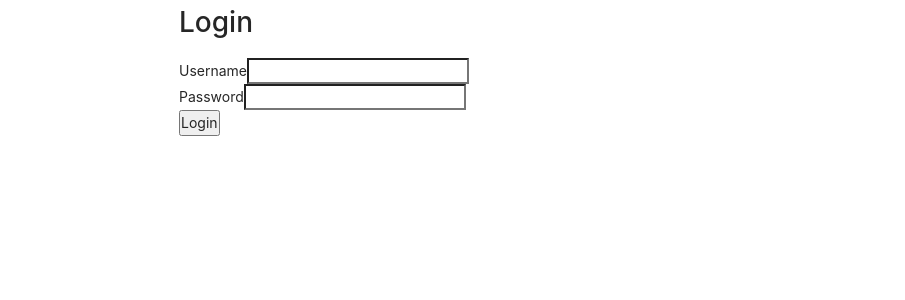
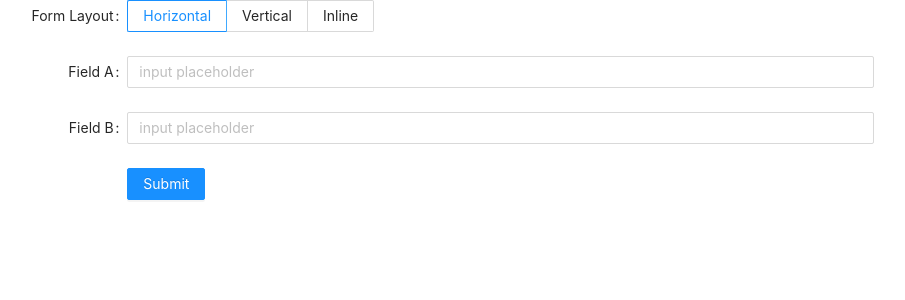
Before and after one commit to MoCheeseKy/pkl-react-starter-project-fe, a React (Create React App) app: page /login in a window 1280 px wide. Shown: the top 300 px of the page, without its empty margins (86-991 px from the left). Built offline with nearby package versions, Linux system fonts and the light colour scheme.

Commit message:
Correcting Login.jsx

```diff
--- a/src/App.scss
+++ b/src/App.scss
@@ -1,4 +1,4 @@
 * {
-  margin: 0 auto;
+  margin: 0;
   padding: 0;
 }
--- a/src/pages/login/Login.scss
+++ /dev/null
@@ -1,3 +0,0 @@
-.login{
-    max-width: 750px;
-}
--- a/src/pages/login/login.jsx
+++ b/src/pages/login/login.jsx
@@ -1,65 +1,60 @@
-import React from 'react';
-import './Login.scss';
-import axios from 'axios';
-import { useState, useEffect } from 'react';
+import { Button, Form, Input, Radio } from 'antd';
+import React, { useState } from 'react';
+
 
 const Login = () => {
-
-    const [formData, setFormData] = useState({
-        username: '',
-        password: ''
-    });
-
-    function handleChange(e) {
-        let data = { ...formData }
-        data[e.target.name] = e.target.value
-        setFormData(data)
-    }
-
-    function handleSubmit(e) {
-        e.preventDefault();
-        if (formData.username === "") {
-            alert("Mohon isi username")
-            return false;
+  const [form] = Form.useForm();
+  const [formLayout, setFormLayout] = useState('horizontal');
+  const onFormLayoutChange = ({ layout }) => {
+    setFormLayout(layout);
+  };
+  const formItemLayout =
+    formLayout === 'horizontal'
+      ? {
+          labelCol: {
+            span: 4,
+          },
+          wrapperCol: {
+            span: 14,
+          },
         }
-        if (formData.password === "") {
-            alert("Mohon isi password")
-            return false;
+      : null;
+  const buttonItemLayout =
+    formLayout === 'horizontal'
+      ? {
+          wrapperCol: {
+            span: 14,
+            offset: 4,
+          },
         }
-    }
-
-    return (
-        <div className='login'>
-            <div className="form">
-                <h1 className='px-3 py-3'>Login</h1>
-                <form className='px-3 py-4' onSubmit={handleSubmit}>
-                    <div className='form-group'>
-                        <label htmlFor="">Username</label>
-                        <input
-                            type="text"
-                            className='form-control'
-                            name='username'
-                            value={formData.username}
-                            onChange={handleChange}
-                        />
-                    </div>
-                    <div className="form-group">
-                        <label htmlFor="">Password</label>
-                        <input
-                            type="password"
-                            className='form-control'
-                            name='password'
-                            value={formData.password}
-                            onChange={handleChange}
-                        />
-                    </div>
-                    <div className='sub-btn'>
-                        <button className='btn btn-primary'>Login</button>
-                    </div>
-                </form>
-            </div>
-        </div>
-    );
-}
-
+      : null;
+  return (
+    <Form
+      {...formItemLayout}
+      layout={formLayout}
+      form={form}
+      initialValues={{
+        layout: formLayout,
+      }}
+      onValuesChange={onFormLayoutChange}
+    >
+      <Form.Item label="Form Layout" name="layout">
+        <Radio.Group value={formLayout}>
+          <Radio.Button value="horizontal">Horizontal</Radio.Button>
+          <Radio.Button value="vertical">Vertical</Radio.Button>
+          <Radio.Button value="inline">Inline</Radio.Button>
+        </Radio.Group>
+      </Form.Item>
+      <Form.Item label="Field A">
+        <Input placeholder="input placeholder" />
+      </Form.Item>
+      <Form.Item label="Field B">
+        <Input placeholder="input placeholder" />
+      </Form.Item>
+      <Form.Item {...buttonItemLayout}>
+        <Button type="primary">Submit</Button>
+      </Form.Item>
+    </Form>
+  );
+};
 export default Login;
```
